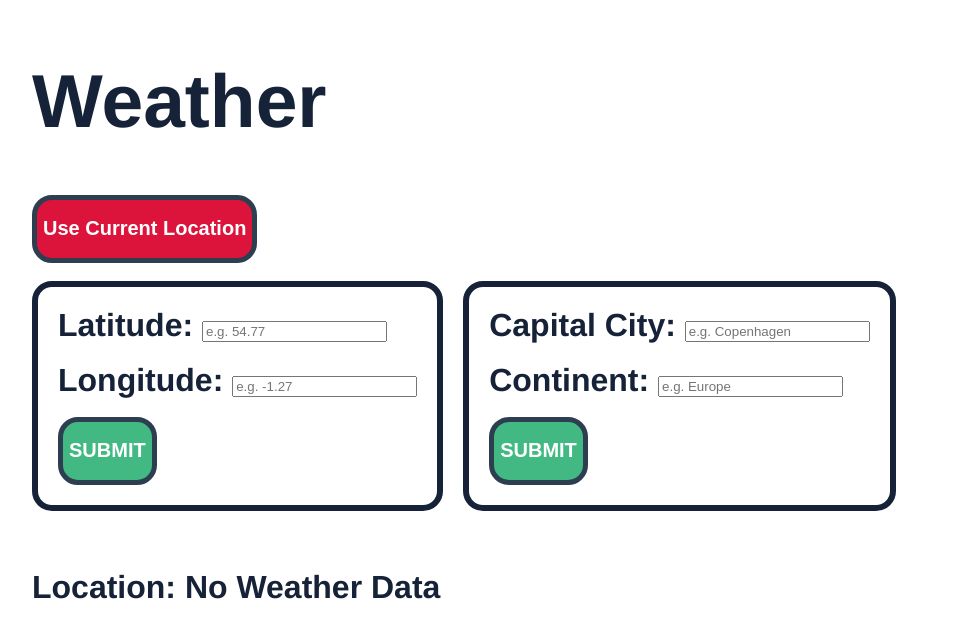
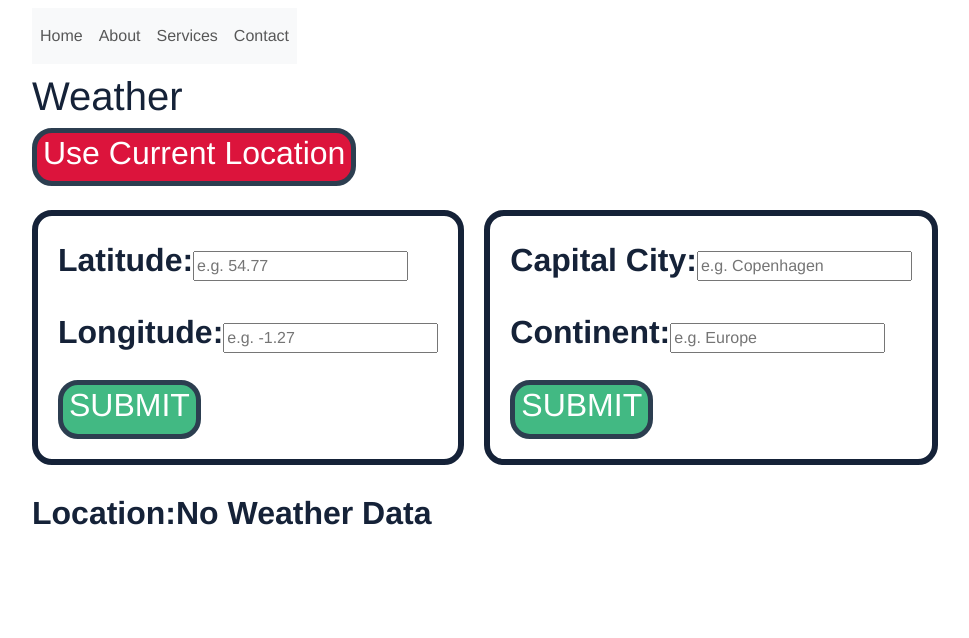
Before and after one commit to Kamran6433/Weather_Application, a Vue app in the folder my-weather-application/: page / in a window 1280 px wide. Shown: the top 638 px of the page, without its empty margins (8-977 px from the left). Built offline with nearby package versions, Linux system fonts and the light colour scheme.

Commit message:
Added Bootstrap

```diff
--- a/my-weather-application/public/index.html
+++ b/my-weather-application/public/index.html
@@ -13,4 +13,7 @@
     </noscript>
     <div id="app"></div>
   </body>
+  <script src="https://code.jquery.com/jquery-3.5.1.slim.min.js"></script>
+  <script src="https://cdn.jsdelivr.net/npm/@popperjs/core@2.5.3/dist/umd/popper.min.js"></script>
+  <script src="https://stackpath.bootstrapcdn.com/bootstrap/4.5.2/js/bootstrap.min.js"></script>
 </html>
--- a/my-weather-application/src/App.vue
+++ b/my-weather-application/src/App.vue
@@ -1,5 +1,6 @@
 <template>
     <div id="app" class="centering">
+      <NavBar></NavBar>
       <header>
         <h1>Weather</h1>
       </header>
@@ -9,11 +10,13 @@
 
 <script>
 import HttpRequest from './components/HttpRequest.vue';
+import NavBar from './components/NavBar.vue';
 
 export default {
     name: 'App',
     components: {
-      HttpRequest
+      HttpRequest,
+      NavBar
     }
 }
 
--- a/my-weather-application/src/components/HttpRequest.vue
+++ b/my-weather-application/src/components/HttpRequest.vue
@@ -33,13 +33,11 @@
                 </div>
             </div>
             <div>
-                <div class="card-container" v-for="items in weatherData2" :key="items">
-                    <div class="card-container card" v-for="item in items" :key="item">
-                        <label>
-                            {{ items }}
-                        </label>
-                    </div>
-                </div>
+                <div class="card" v-for="(value, name) in weatherData2" :key="name">
+                    <label>
+                    {{ name }} {{ value }}
+                    </label>
+            </div>
             </div>
         </div>
         <label v-else>No Weather Data</label>
--- /dev/null
+++ b/my-weather-application/src/components/NavBar.vue
@@ -0,0 +1,41 @@
+<template>
+    <div class="navbar">
+        <nav class="navbar navbar-expand-lg navbar-light bg-light">
+            <button class="navbar-toggler" type="button" data-toggle="collapse" data-target="#navbarNav" aria-controls="navbarNav" aria-expanded="false" aria-label="Toggle navigation">
+            <span class="navbar-toggler-icon"></span>
+            </button>
+            <div class="collapse navbar-collapse" id="navbarNav">
+            <ul class="navbar-nav ml-auto">
+                <li class="nav-item">
+                <a class="nav-link" href="#">Home</a>
+                </li>
+                <li class="nav-item">
+                <a class="nav-link" href="#">About</a>
+                </li>
+                <li class="nav-item">
+                <a class="nav-link" href="#">Services</a>
+                </li>
+                <li class="nav-item">
+                <a class="nav-link" href="#">Contact</a>
+                </li>
+            </ul>
+            </div>
+        </nav>
+    </div>
+</template>
+
+<script>
+
+export default {
+    name: 'NavBar',
+    data() {
+        return {
+
+        }
+    }
+}
+</script>
+
+<style>
+
+</style>
--- a/my-weather-application/src/main.js
+++ b/my-weather-application/src/main.js
@@ -1,5 +1,7 @@
 import Vue from 'vue'
 import App from './App.vue'
+import 'bootstrap/dist/css/bootstrap.css';
+import 'bootstrap/dist/js/bootstrap.js';
 
 Vue.config.productionTip = false
 
--- /dev/null
+++ b/package.json
@@ -0,0 +1,5 @@
+{
+  "dependencies": {
+    "bootstrap": "^5.3.0"
+  }
+}
```
Also changed, not shown: 1 other file (tests, documents, lock files or other folders).
